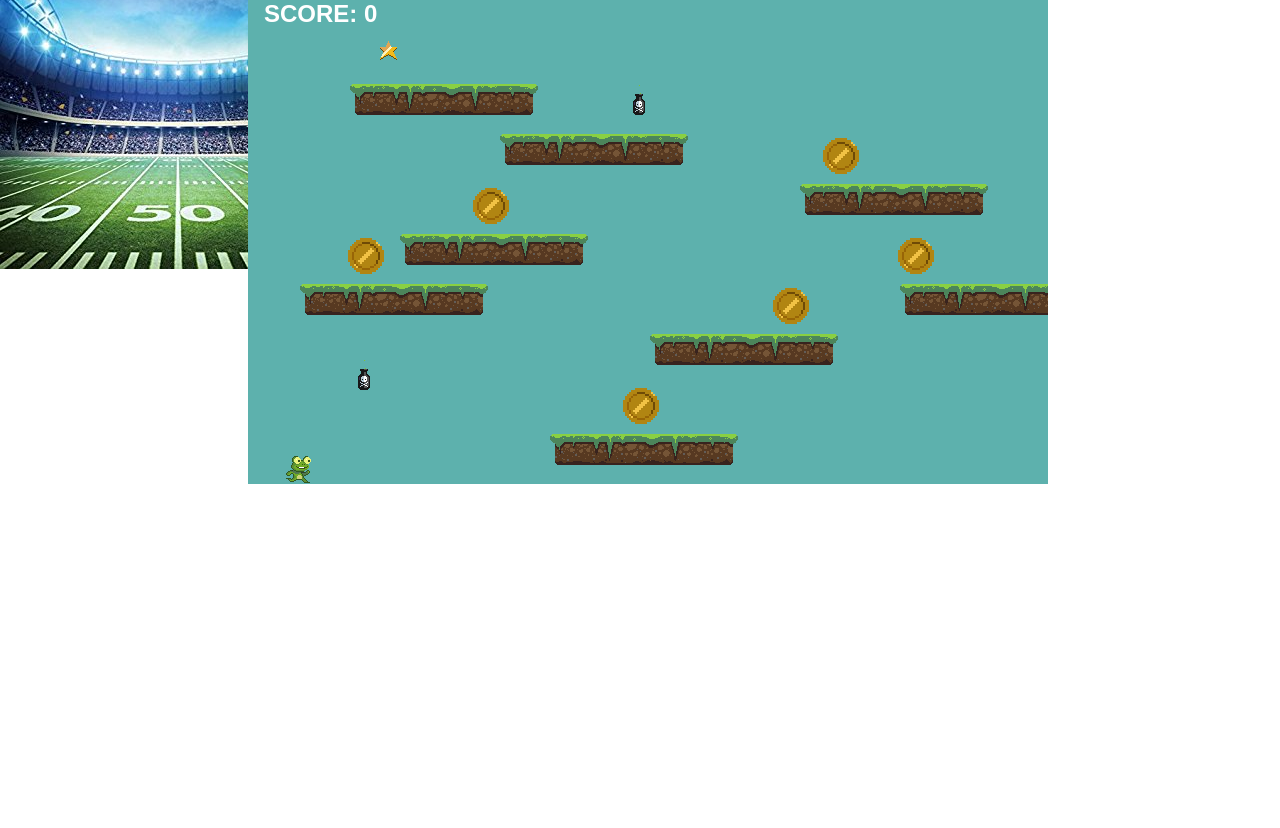
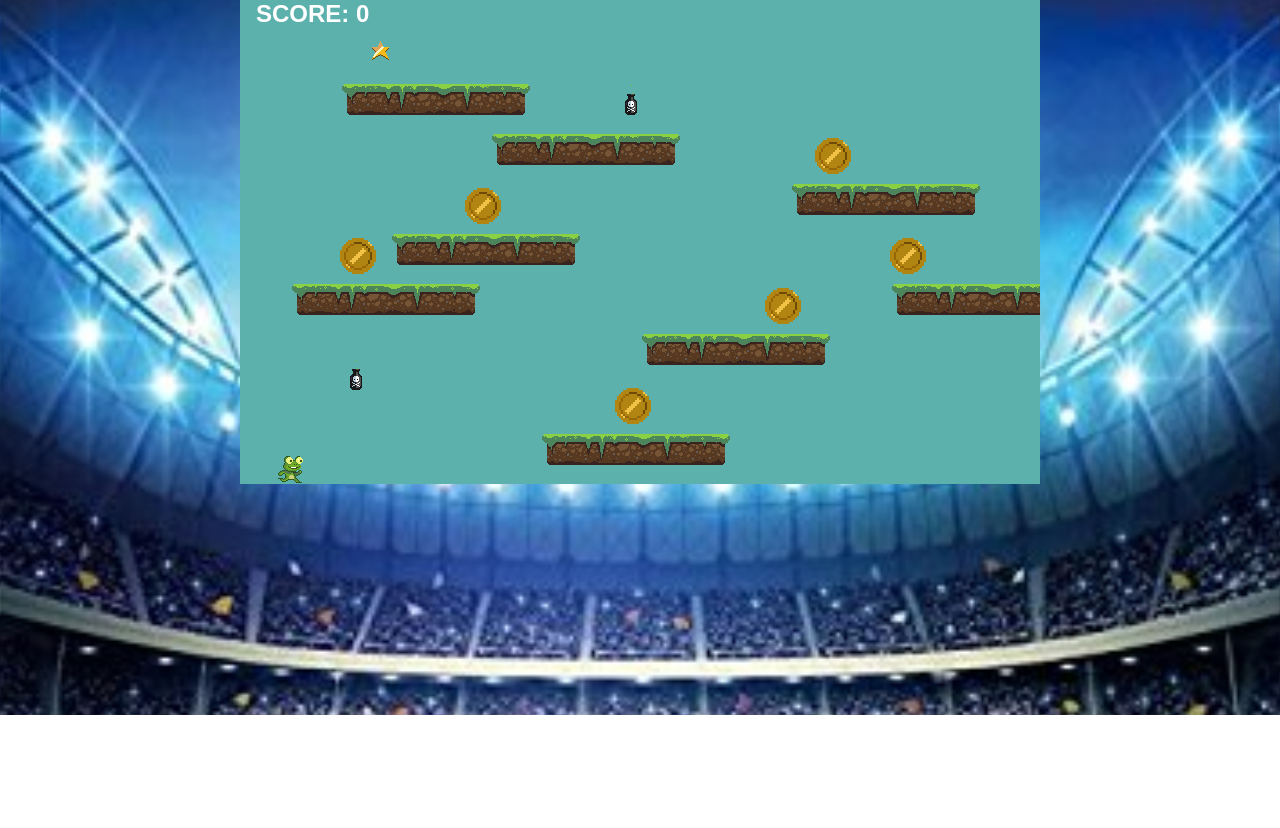
Before and after one commit to braddavistech/OSU-Game-css-html-javascript, a plain HTML site: page index.html in a window 1280 px wide. Shown: the part 85-913 px from the top of the page. After the commit the page ends 800 px from the top, so only its background shows below. Drawn offline with Linux system fonts and the light colour scheme; animation ran at ten frames a second.

Commit message:
Update index.html

```diff
--- a/index.html
+++ b/index.html
@@ -5,11 +5,11 @@
 <style>
     body{
       background-image:url("Field.jpg");
-      height:100vw;
-      width:100vw;
-      background-repeat: no-repeat;
-      z-index: 1;
-      position: relative;
+      no-repeat center center fixed;
+      -webkit-background-size: cover;
+      -moz-background-size: cover;
+      -o-background-size: cover;
+      background-size: cover;
     }
     #toptitle{
       font-family: Russo One;
```
